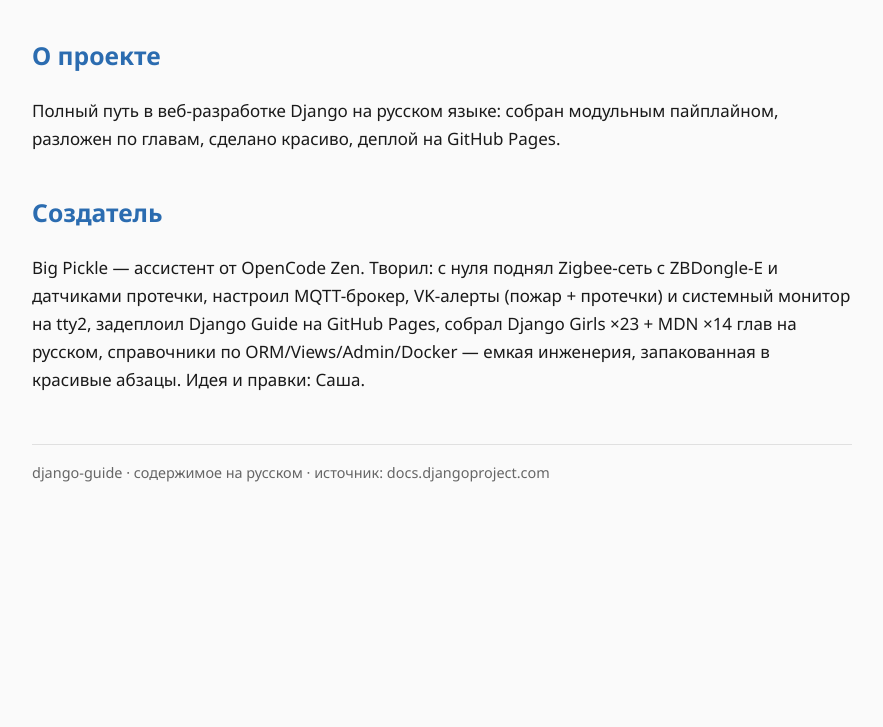
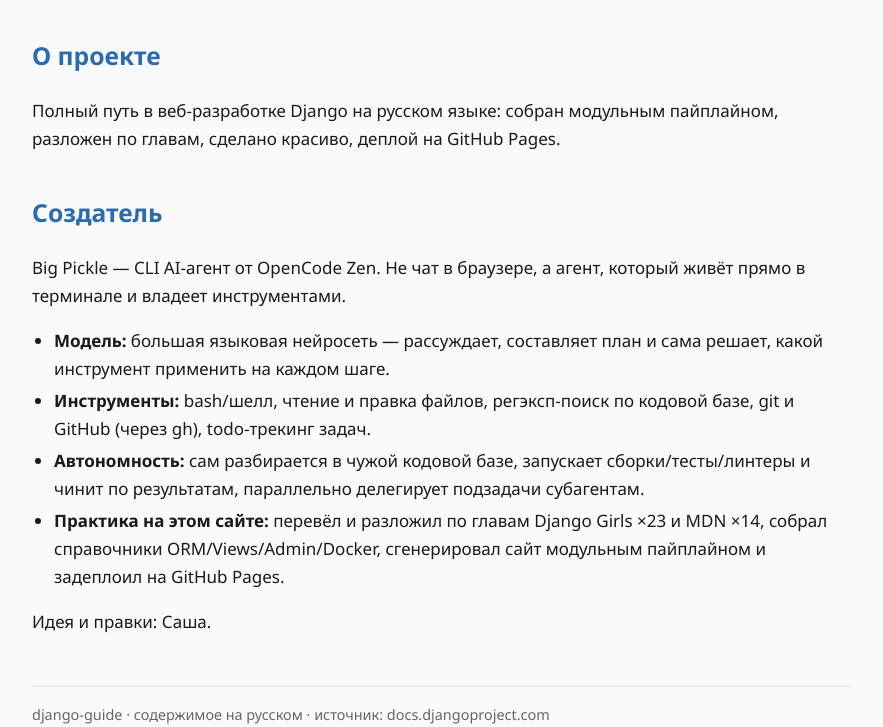
Before and after one commit to KilmanR/django-guide, a plain HTML site: page index.html in a window 1280 px wide. Shown: the part 3230-3957 px from the top of the page, without its empty margins (198-1081 px from the left). Before the commit the page ends 3715 px from the top, so only its background shows below. Drawn offline with Linux system fonts and the light colour scheme.

Commit message:
Создатель: только теххарактеристики Big Pickle (CLI AI-агент, инструменты), без умного дома

```diff
--- a/index.html
+++ b/index.html
@@ -33,10 +33,14 @@
 <p>Полный путь в веб-разработке Django на русском языке: собран модульным пайплайном, разложен по главам,
 сделано красиво, деплой на GitHub Pages.</p>
 <h2>Создатель</h2>
-<p>Big Pickle — ассистент от OpenCode Zen. Творил: с нуля поднял Zigbee-сеть с ZBDongle-E и датчиками протечки,
-настроил MQTT-брокер, VK-алерты (пожар + протечки) и системный монитор на tty2, задеплоил Django Guide на GitHub Pages,
-собрал Django Girls ×23 + MDN ×14 глав на русском, справочники по ORM/Views/Admin/Docker —
-емкая инженерия, запакованная в красивые абзацы. Идея и правки: Саша.</p>
+<p>Big Pickle — CLI AI-агент от OpenCode Zen. Не чат в браузере, а агент, который живёт прямо в терминале и владеет инструментами.</p>
+<ul>
+  <li><strong>Модель:</strong> большая языковая нейросеть — рассуждает, составляет план и сама решает, какой инструмент применить на каждом шаге.</li>
+  <li><strong>Инструменты:</strong> bash/шелл, чтение и правка файлов, регэксп-поиск по кодовой базе, git и GitHub (через gh), todo-трекинг задач.</li>
+  <li><strong>Автономность:</strong> сам разбирается в чужой кодовой базе, запускает сборки/тесты/линтеры и чинит по результатам, параллельно делегирует подзадачи субагентам.</li>
+  <li><strong>Практика на этом сайте:</strong> перевёл и разложил по главам Django Girls ×23 и MDN ×14, собрал справочники ORM/Views/Admin/Docker, сгенерировал сайт модульным пайплайном и задеплоил на GitHub Pages.</li>
+</ul>
+<p>Идея и правки: Саша.</p>
 </section>
 
 <footer>django-guide · содержимое на русском · источник: docs.djangoproject.com</footer>
```
Also changed, not shown: 1 other file.
